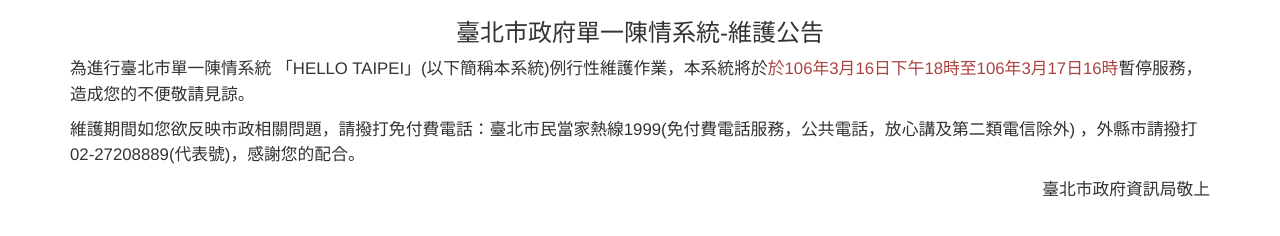
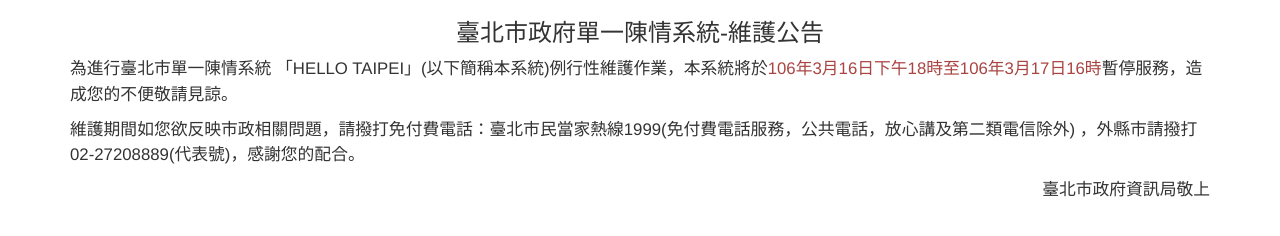
Before and after one commit to tpeinput/websitemaintenance, a plain HTML site: page index.html in a window 1280 px wide. Drawn offline with nearby package versions, Linux system fonts and the light colour scheme.

Commit message:
Update index.html

```diff
--- a/index.html
+++ b/index.html
@@ -13,7 +13,7 @@
   <body>
     <div class="container" style="clear:both;">
       <h3 class="text-center">臺北市政府單一陳情系統-維護公告</h3>
-      <p>為進行臺北市單一陳情系統 「HELLO TAIPEI」(以下簡稱本系統)例行性維護作業，本系統將於<span class="text-danger">於106年3月16日下午18時至106年3月17日16時</span>暫停服務，造成您的不便敬請見諒。</p>
+      <p>為進行臺北市單一陳情系統 「HELLO TAIPEI」(以下簡稱本系統)例行性維護作業，本系統將於<span class="text-danger">106年3月16日下午18時至106年3月17日16時</span>暫停服務，造成您的不便敬請見諒。</p>
       <p>維護期間如您欲反映市政相關問題，請撥打免付費電話：臺北市民當家熱線1999(免付費電話服務，公共電話，放心講及第二類電信除外) ，外縣市請撥打02-27208889(代表號)，感謝您的配合。</p>
       <p class="pull-right">臺北市政府資訊局敬上</p>
     </div>
```
